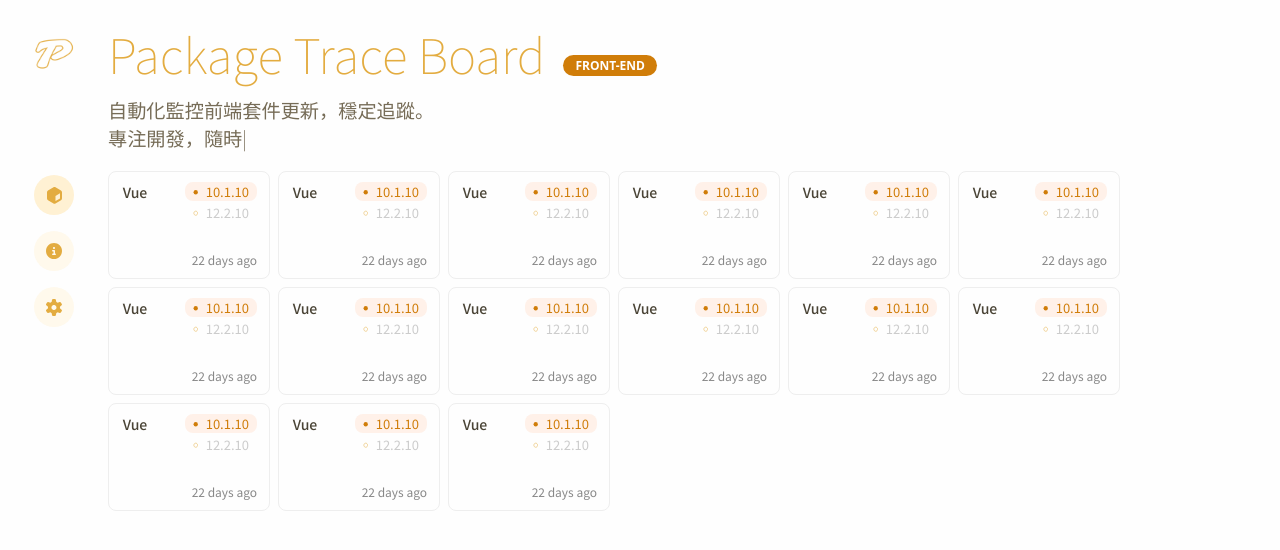
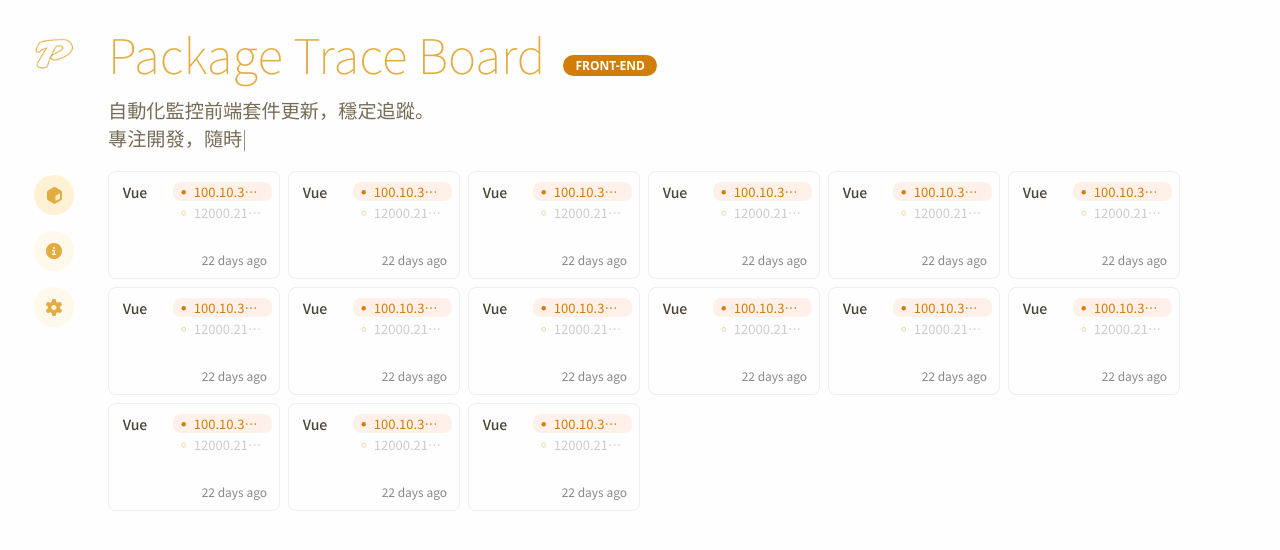
Before and after one commit to yuhsiang237/package-track, a Nuxt app: page / in a window 1280 px wide. Shown: the top 550 px of the page. Built offline with nearby package versions, Linux system fonts and the light colour scheme.

Commit message:
fix: version overflow wording

```diff
--- a/app/assets/scss/_custom.scss
+++ b/app/assets/scss/_custom.scss
@@ -1,7 +1,7 @@
 @use "variables" as *;
 // --- dashboard ---
 .package-card {
-  width: 162px;
+  width: 172px;
   height: 108px;
   border: 1px solid #eee;
   border-radius: 8px;
@@ -17,12 +17,15 @@
   .info-container {
     display: flex;
     .title-section {
-      flex: 1.2; // 左欄 1 份
+      flex: 0 0 50px; /* ✅ 固定不被壓縮、不拉伸 */
       font-weight: $font-medium;
       font-size: 14px;
       color: $gray3-color;
       -webkit-font-smoothing: antialiased;
       -moz-osx-font-smoothing: grayscale;
+    }
+    .version-section {
+      width: auto;
     }
   }
 
@@ -30,9 +33,7 @@
     margin-bottom: 2px;
     display: flex; /* 水平排列 */
     align-items: center; /* 垂直置中 */
-
     font-size: 13px;
-
     gap: 8px;
     color: $accent-color;
     font-weight: $font-regular;
@@ -43,6 +44,13 @@
       border: 0;
       background-color: $secondary-color;
       color: $primary-color-dark;
+    }
+    .serial {
+      width: 70px; /* ✅ 想要的限制寬度，自行調整 */
+      overflow: hidden;
+      white-space: nowrap;
+      text-overflow: ellipsis;
+      min-width: 0; /* 必加！讓 flex item 可以縮小 */
     }
   }
 
@@ -59,6 +67,13 @@
     font-weight: $font-regular;
 
     color: #ccc;
+    .serial {
+      width: 70px; /* ✅ 想要的限制寬度，自行調整 */
+      overflow: hidden;
+      white-space: nowrap;
+      text-overflow: ellipsis;
+      min-width: 0; /* 必加！讓 flex item 可以縮小 */
+    }
   }
 
   .time {
--- a/app/components/PackageCard.vue
+++ b/app/components/PackageCard.vue
@@ -21,7 +21,7 @@
               fill="#D07D09"
             />
           </svg>
-          <div>
+          <div class="serial">
             {{ currentVersion }}
           </div>
         </div>
@@ -39,7 +39,7 @@
               stroke-width="0.5"
             />
           </svg>
-          <div>
+          <div class="serial">
             {{ oldVersion }}
           </div>
         </div>
--- a/app/pages/dashboard.vue
+++ b/app/pages/dashboard.vue
@@ -31,8 +31,8 @@
 onMounted(() => {
   packages.value = Array.from({ length: 15 }, () => ({
     title: "Vue",
-    currentVersion: "10.1.10",
-    oldVersion: "12.2.10",
+    currentVersion: "100.10.311110",
+    oldVersion: "12000.2111.10",
     timeAgo: "22 days ago",
   }));
 });
```
